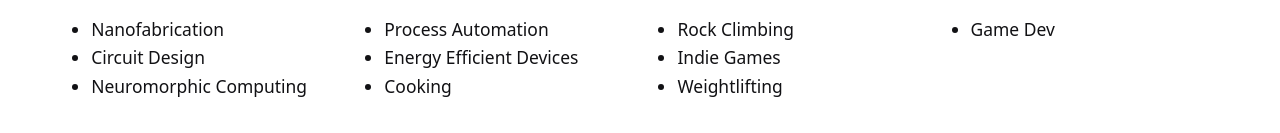
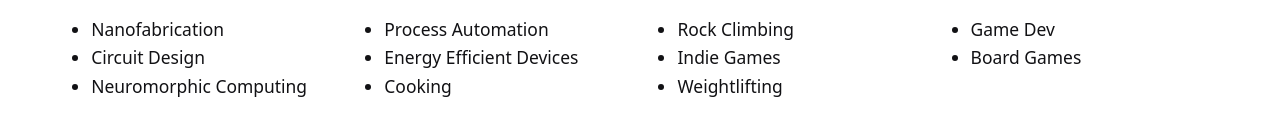
Before and after one commit to gonzalojesparza/gonzalojesparza.github.io, a plain HTML site: page about.html in a window 1280 px wide. Shown: the part 901-1034 px from the top of the page. Drawn offline with Linux system fonts and the light colour scheme.

Commit message:
edits 9 39

```diff
--- a/about.html
+++ b/about.html
@@ -82,6 +82,7 @@
       <li>Indie Games</li>
       <li>Weightlifting</li>
       <li>Game Dev</li>
+      <li>Board Games</li>
     </ul>
 
     <h2>Reach Out</h2>
```
